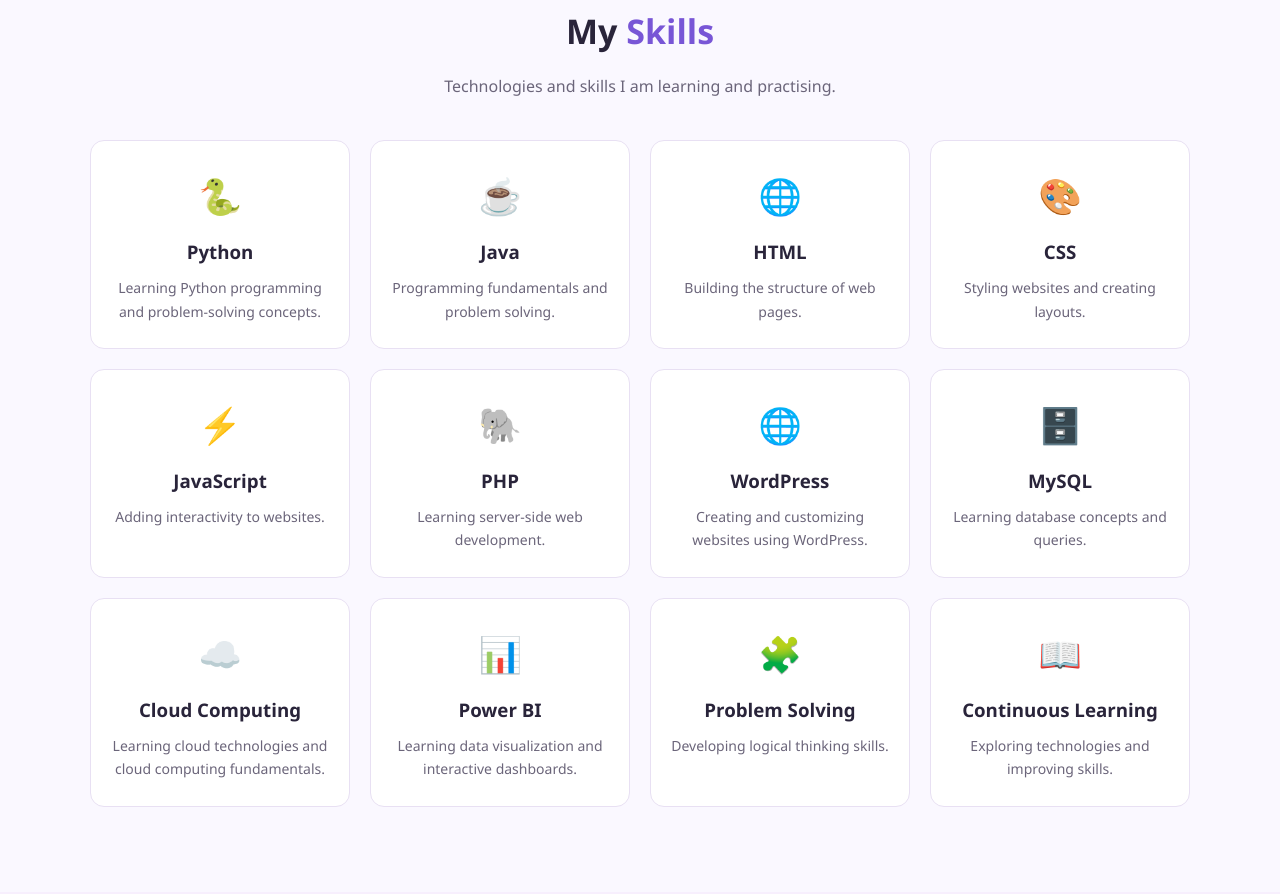
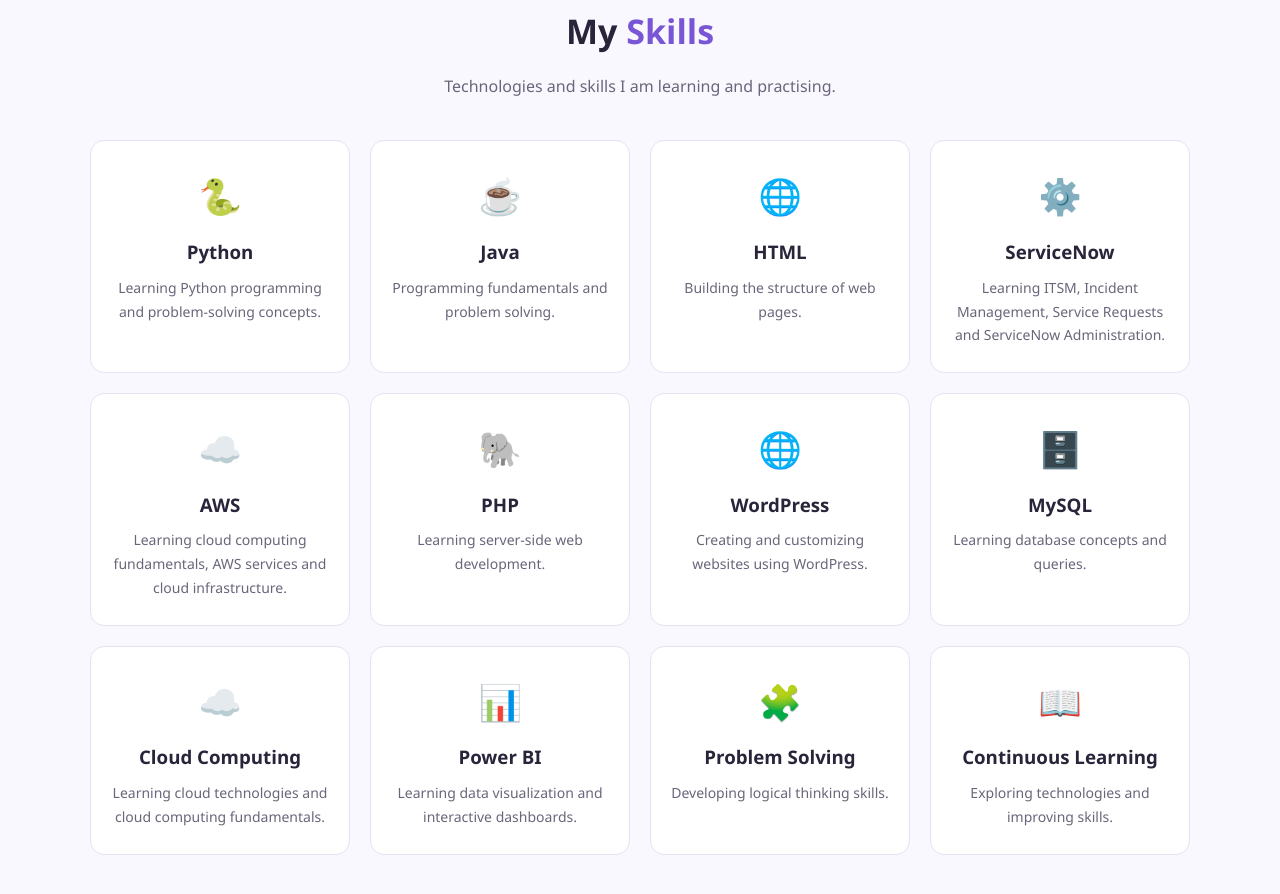
Before and after one commit to madhutamil0032-droid/portfolio, a plain HTML site: page index(1).html in a window 1280 px wide. Shown: the part 1567-2461 px from the top of the page. Drawn offline with Linux system fonts and the light colour scheme.

Commit message:
Update skill cards in index(1).html
Removed CSS and JavaScript skill cards and added ServiceNow and AWS skill cards.

```diff
--- a/index(1).html
+++ b/index(1).html
@@ -787,16 +787,15 @@
                     </div>
 
                     <div class="skill-card">
-                        <div class="skill-icon">🎨</div>
-                        <h3>CSS</h3>
-                        <p>Styling websites and creating layouts.</p>
-                    </div>
-
-                    <div class="skill-card">
-                        <div class="skill-icon">⚡</div>
-                        <h3>JavaScript</h3>
-                        <p>Adding interactivity to websites.</p>
-                    </div>
+    <div class="skill-icon">⚙️</div>
+    <h3>ServiceNow</h3>
+    <p>Learning ITSM, Incident Management, Service Requests and ServiceNow Administration.</p>
+</div>
+                   <div class="skill-card">
+    <div class="skill-icon">☁️</div>
+    <h3>AWS</h3>
+    <p>Learning cloud computing fundamentals, AWS services and cloud infrastructure.</p>
+</div>
 
                     <div class="skill-card">
                         <div class="skill-icon">🐘</div>
```
